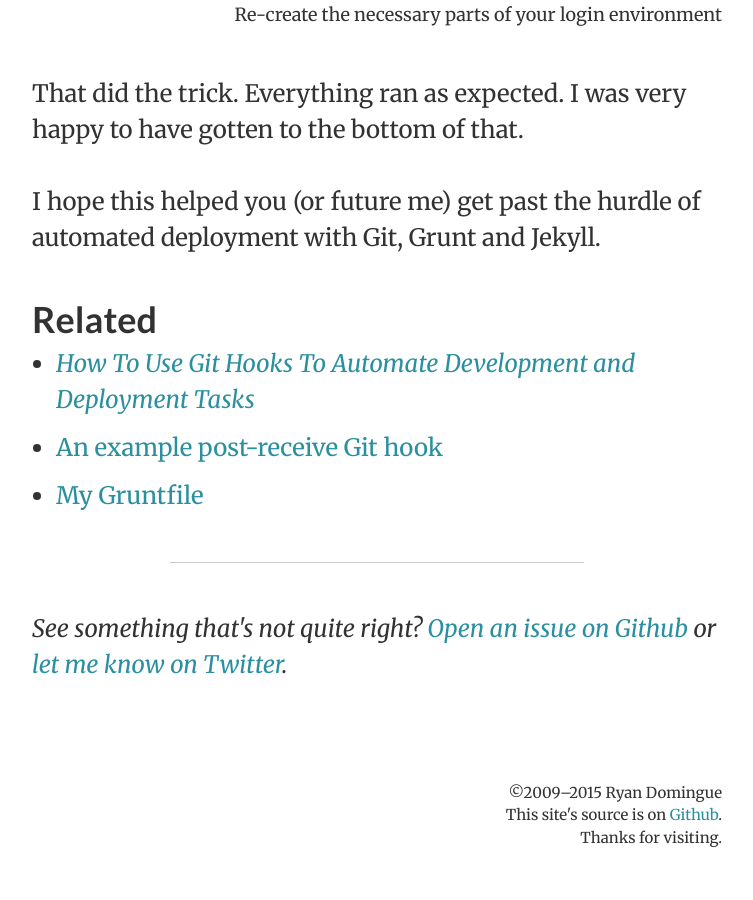
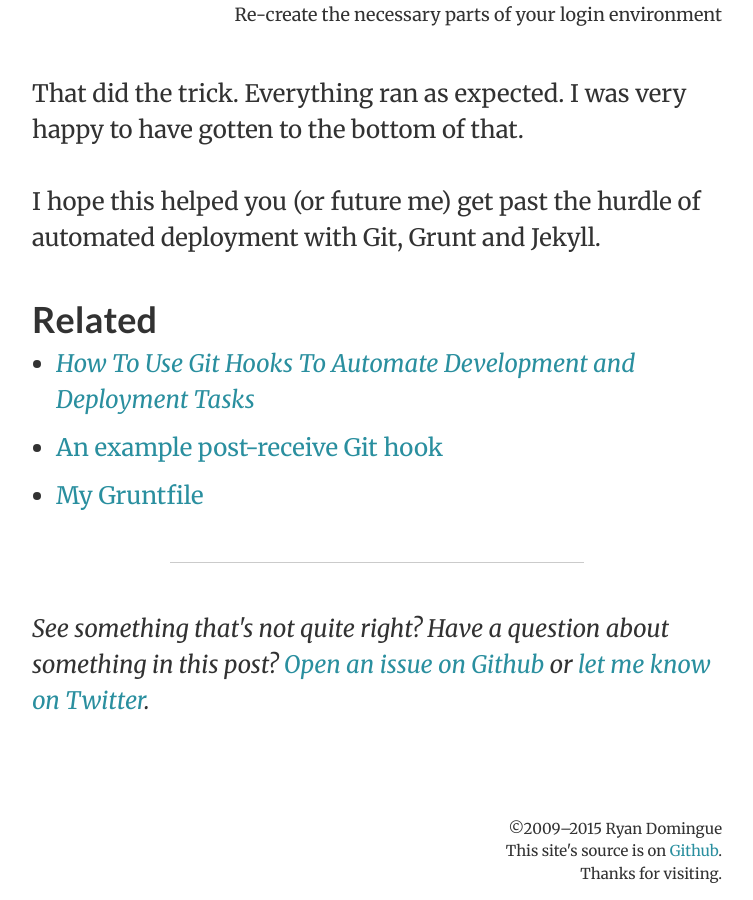
Before and after one commit to goodguyry/ryandomingue.com, a Jekyll site: the page built from _posts/2014-12-30-git-hooks-grunt-and-jekyll.md, in a window 1280 px wide and 900 px high, scrolled down 4341 px. Shown: the whole window, without its empty margins (263-1016 px from the left). Built offline with Jekyll 4.4.1, drawn with Linux system fonts in a browser that asks for light colours; before the commit the page ends 5205 px from its top, so only the background shows below that.

Commit message:
Updated the post sign-off message

```diff
--- a/_layouts/post.html
+++ b/_layouts/post.html
@@ -23,7 +23,7 @@ layout: default
 
           <hr>
 
-          <p><em>See something that's not quite right? <a href="{{ "/ryandomingue.com/issues" | prepend: site.github_base_url }}">Open an issue on Github</a> or <a href="http://twitter.com/{{ site.twitter_username }}">let me know on Twitter</a>.</em></p>
+          <p><em>See something that's not quite right? Have a question about something in this post? <a href="{{ "/ryandomingue.com/issues" | prepend: site.github_base_url }}">Open an issue on Github</a> or <a href="http://twitter.com/{{ site.twitter_username }}">let me know on Twitter</a>.</em></p>
 
         </article>
 
```
